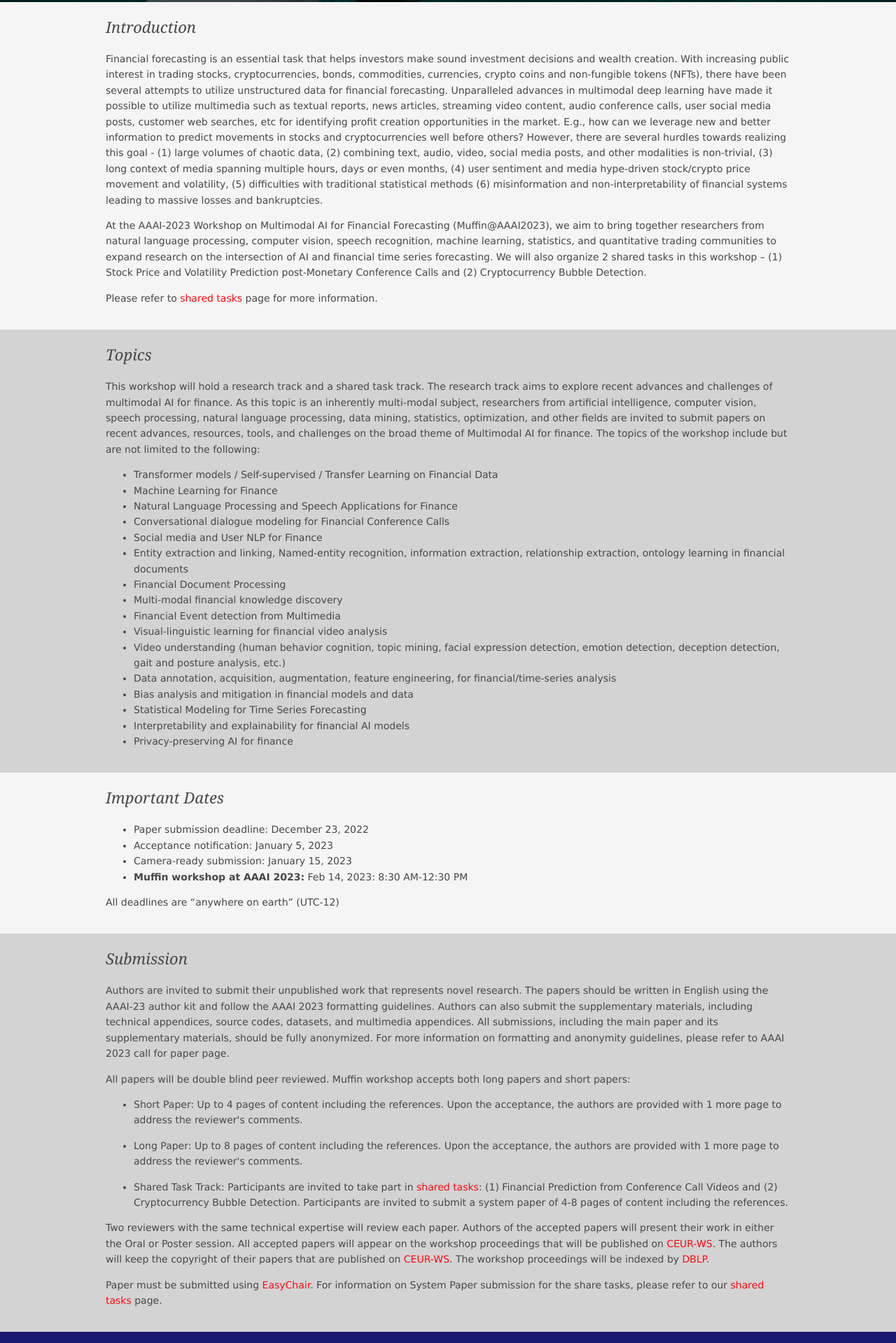
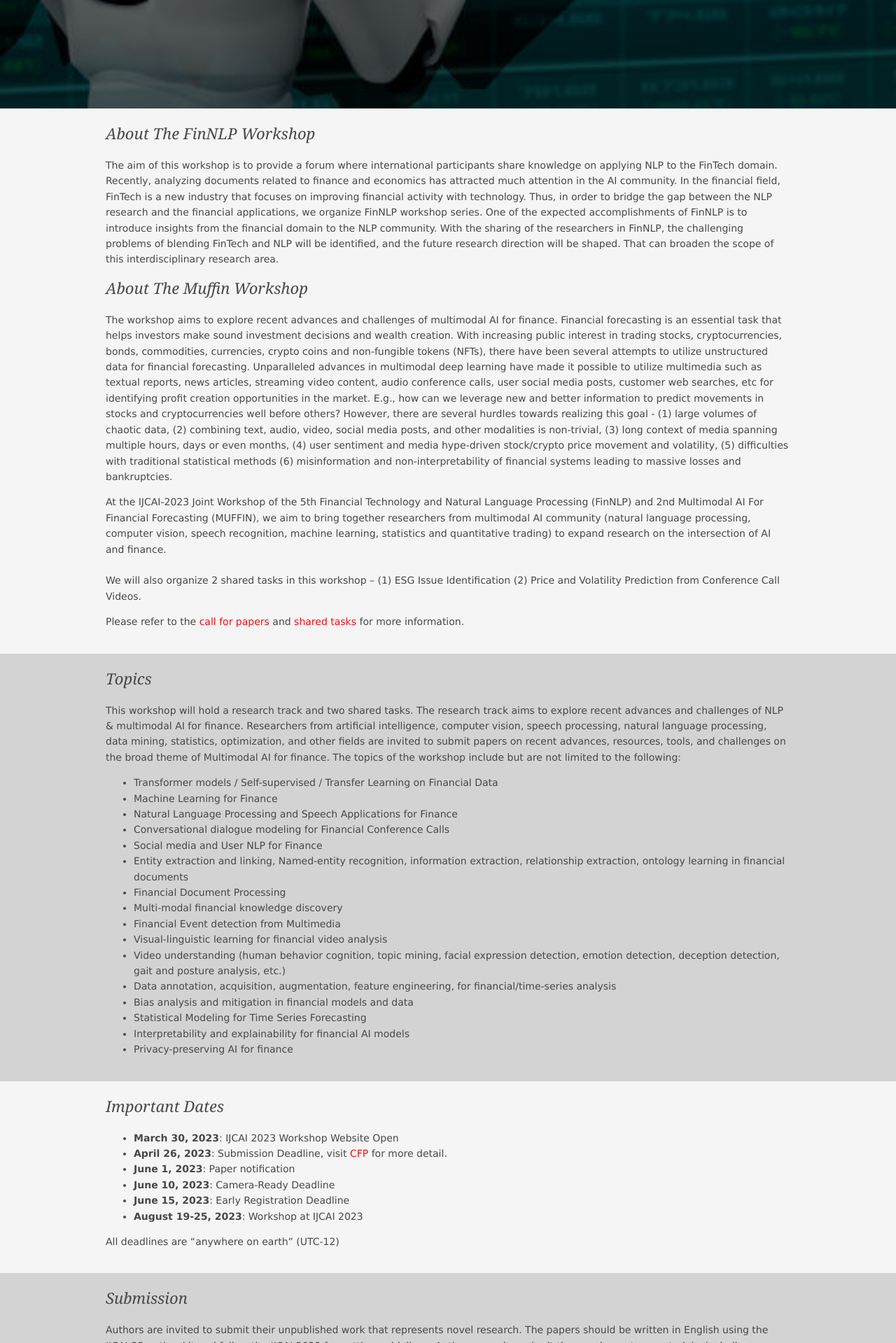
Before and after one commit to finNLP-muffin-ijcai23/finNLP-muffin-ijcai23.github.io, a plain HTML site: page cfp.html in a window 1280 px wide. Shown: the part 881-2800 px from the top of the page at 70% size. Drawn offline with Linux system fonts and the light colour scheme.

Commit message:
Update cfp.html

```diff
--- a/cfp.html
+++ b/cfp.html
@@ -1,7 +1,7 @@
 <!DOCTYPE html>
 <html lang="en">
 <head>
-<title>Multimodal AI for Financial Forecasting Workshop</title>
+<title>Joint Workshop of the 5th Financial Technology and Natural Language Processing (FinNLP) and 2nd Multimodal AI For Financial Forecasting (Muffin)</title>
 <meta charset="utf-8">
 <meta name="viewport" content="width=device-width, initial-scale=1.0, maximum-scale=1.0, user-scalable=no">
 <link href="layout/styles/layout.css" rel="stylesheet" type="text/css" media="all">
@@ -11,16 +11,16 @@
   <header id="header" class="hoc clear">
     <!-- ################################################################################################ -->
     <div id="logo" class="fl_left">
-      <h1><a href="index.html">Muffin@AAAI 2023</a></h1>
+      <h1><a href="index.html">FinNLP+Muffin@IJCAI-2023</a></h1>
     </div>
     <nav id="mainav" class="fl_right">
       <ul class="clear">
         <li><a href="index.html">Home</a></li>
         <li><a href="schedule.html">Schedule</a></li>
         <li><a href="talks.html">Invited Talks</a></li>
-        <li><a href="tutorial.html">Invited Tutorials</a></li>
         <li class="active"><a href="cfp.html">CFP</a></li>
-        <li><a href="shared_task.html">Shared Tasks</a></li>
+        <li><a href="shared_task_esg.html">ESG Shared Task</a></li>
+        <li><a href="shared_task_monopoly.html">Monopoly Shared Task</a></li>
         <li><a href="index.html#important-date">Important Dates</a></li>
         <li><a href="index.html#organizer">Organizers</a></li>
       </ul>
@@ -34,9 +34,9 @@
 <div class="wrapper bgded overlay" style="background-image:url('images/demo/backgrounds/muffin.jpeg');">
   <div id="pageintro" class="hoc clear">
     <!-- ################################################################################################ -->
-      <h3 class="heading">The AAAI-2023 Workshop on <br>Multimodal AI for Financial Forecasting</h3>
-      <h4>Feb 14, 2023: 8:30 AM-12:30 PM</h4>
-      <h4>Location: Washington DC, USA</h4>
+      <h3 class="heading"> IJCAI-2023 Joint Workshop of the 5th Financial Technology and Natural Language Processing (FinNLP) and 2nd Multimodal AI For Financial Forecasting (Muffin)</h3>
+      <h4>19-25 August, 2023</h4>
+      <h4>Location: Macau</h4>
     <!-- ################################################################################################ -->
   </div>
 </div>
@@ -47,16 +47,23 @@
     <!-- ################################################################################################ -->
     <section>
       <div>
-        <h6 class="heading">Introduction</h6>
+        <h6 class="heading">About the FinNLP workshop</h6>
         <p>
-          Financial forecasting is an essential task that helps investors make sound investment decisions and wealth creation. With increasing public interest in trading stocks, cryptocurrencies, bonds, commodities, currencies, crypto coins and non-fungible tokens (NFTs), there have been several attempts to utilize unstructured data for financial forecasting. Unparalleled advances in multimodal deep learning have made it possible to utilize multimedia such as textual reports, news articles, streaming video content, audio conference calls, user social media posts, customer web searches, etc for identifying profit creation opportunities in the market. E.g., how can we leverage new and better information to predict movements in stocks and cryptocurrencies well before others? However, there are several hurdles towards realizing this goal - (1) large volumes of chaotic data, (2) combining text, audio, video, social media posts, and other modalities is non-trivial, (3) long context of media spanning multiple hours, days or even months, (4) user sentiment and media hype-driven stock/crypto price movement and volatility, (5) difficulties with traditional statistical methods (6) misinformation and non-interpretability of financial systems leading to massive losses and bankruptcies.
+          The aim of this workshop is to provide a forum where international participants share knowledge on applying NLP to the FinTech domain. Recently, analyzing documents related to finance and economics has attracted much attention in the AI community. In the financial field, FinTech is a new industry that focuses on improving financial activity with technology. Thus, in order to bridge the gap between the NLP research and the financial applications, we organize FinNLP workshop series. One of the expected accomplishments of FinNLP is to introduce insights from the financial domain to the NLP community. With the sharing of the researchers in FinNLP, the challenging problems of blending FinTech and NLP will be identified, and the future research direction will be shaped. That can broaden the scope of this interdisciplinary research area.
+        </p>
+        <h6 class="heading">About the Muffin workshop</h6>
+        <p>
+          The workshop aims to explore recent advances and challenges of multimodal AI for finance. Financial forecasting is an essential task that helps investors make sound investment decisions and wealth creation. With increasing public interest in trading stocks, cryptocurrencies, bonds, commodities, currencies, crypto coins and non-fungible tokens (NFTs), there have been several attempts to utilize unstructured data for financial forecasting.
+          Unparalleled advances in multimodal deep learning have made it possible to utilize multimedia such as textual reports, news articles, streaming video content, audio conference calls, user social media posts, customer web searches, etc for identifying profit creation opportunities in the market. E.g., how can we leverage new and better information to predict movements in stocks and cryptocurrencies well before others?
+          However, there are several hurdles towards realizing this goal - (1) large volumes of chaotic data, (2) combining text, audio, video, social media posts, and other modalities is non-trivial, (3) long context of media spanning multiple hours, days or even months, (4) user sentiment and media hype-driven stock/crypto price movement and volatility, (5) difficulties with traditional statistical methods (6) misinformation and non-interpretability of financial systems leading to massive losses and bankruptcies.
+        </p>
+        <p>
+          At the IJCAI-2023 Joint Workshop of the 5th Financial Technology and Natural Language Processing (FinNLP) and 2nd Multimodal AI For Financial Forecasting (MUFFIN), we aim to bring together researchers from multimodal AI community (natural language processing, computer vision, speech recognition, machine learning, statistics and quantitative trading) to expand research on the intersection of AI and finance. <br>
+          <br>
+          We will also organize 2 shared tasks in this workshop – (1) ESG Issue Identification (2) Price and Volatility Prediction from Conference Call Videos.
         </p>
 
-        <p>
-          At the AAAI-2023 Workshop on Multimodal AI for Financial Forecasting (Muffin@AAAI2023), we aim to bring together researchers from natural language processing, computer vision, speech recognition, machine learning, statistics, and quantitative trading communities to expand research on the intersection of AI and financial time series forecasting. We will also organize 2 shared tasks in this workshop – (1) Stock Price and Volatility Prediction post-Monetary Conference Calls and (2) Cryptocurrency Bubble Detection.
-        </p>
-
-        <p>Please refer to <a href="shared_task.html">shared tasks</a> page for more information.</p>
+        <p>Please refer to the <a href="cfp.html">call for papers</a> and <a href="shared_task.html">shared tasks</a> for more information.</p>
       </div>
     </section>
   </main>
@@ -71,7 +78,7 @@
       <div>
         <h6 class="heading">Topics</h6>
         <p>
-          This workshop will hold a research track and a shared task track. The research track aims to explore recent advances and challenges of multimodal AI for finance. As this topic is an inherently multi-modal subject, researchers from artificial intelligence, computer vision, speech processing, natural language processing, data mining, statistics, optimization, and other fields are invited to submit papers on recent advances, resources, tools, and challenges on the broad theme of Multimodal AI for finance. The topics of the workshop include but are not limited to the following:
+          This workshop will hold a research track and two shared tasks. The research track aims to explore recent advances and challenges of NLP & multimodal AI for finance. Researchers from artificial intelligence, computer vision, speech processing, natural language processing, data mining, statistics, optimization, and other fields are invited to submit papers on recent advances, resources, tools, and challenges on the broad theme of Multimodal AI for finance. The topics of the workshop include but are not limited to the following:
         </p>
 
         <ul>
@@ -81,7 +88,7 @@
           <li>Conversational dialogue modeling for Financial Conference Calls</li>
           <li>Social media and User NLP for Finance</li>
           <li>Entity extraction and linking, Named-entity recognition, information extraction, relationship extraction, ontology learning in financial documents</li>
-          <li>Financial Document Processing </li>
+          <li>Financial Document Processing</li>
           <li>Multi-modal financial knowledge discovery</li>
           <li>Financial Event detection from Multimedia</li>
           <li>Visual-linguistic learning for financial video analysis</li>
@@ -106,10 +113,12 @@
       <div>
         <h6 class="heading">Important Dates</h6>
         <ul>
-          <li>Paper submission deadline: December 23, 2022</li>
-          <li>Acceptance notification: January 5, 2023</li>
-          <li>Camera-ready submission: January 15, 2023</li>
-          <li><strong>Muffin workshop at AAAI 2023:</strong> Feb 14, 2023: 8:30 AM-12:30 PM</li>
+          <li><strong>March 30, 2023</strong>: IJCAI 2023 Workshop Website Open</li>
+          <li><strong>April 26, 2023</strong>: Submission Deadline, visit <a href="cfp.html">CFP</a> for more detail. </li>
+          <li><strong>June 1, 2023</strong>: Paper notification</li>
+          <li><strong>June 10, 2023</strong>: Camera-Ready Deadline</li>
+          <li><strong>June 15, 2023</strong>: Early Registration Deadline</li>
+          <li><strong>August 19-25, 2023</strong>: Workshop at IJCAI 2023</li>
         </ul>
         <p>All deadlines are “anywhere on earth” (UTC-12)</p>
       </div>
@@ -125,15 +134,19 @@
       <div>
         <h6 class="heading">Submission</h6>
         <p>Authors are invited to submit their unpublished work that represents novel research.
-           The papers should be written in English using the AAAI-23 author kit
-           and follow the AAAI 2023 formatting guidelines.
-           Authors can also submit the supplementary materials, including technical appendices,
-           source codes, datasets, and multimedia appendices.
+           The papers should be written in English using the IJCAI-23 author kit and follow the IJCAI 2023 formatting guidelines.
+           Authors can also submit the supplementary materials, including technical appendices, source codes, datasets, and multimedia appendices.
            All submissions, including the main paper and its supplementary materials, should be fully anonymized.
-           For more information on formatting and anonymity guidelines, please refer to AAAI 2023 call for paper page.
+           For more information on formatting and anonymity guidelines, please refer to IJCAI 2023 call for papers page.
+          Reviewing: At least two reviewers with the matching technical expertise will review each paper.
+          <br><b> Each paper should be accompanied by one workshop registration. </b><br>
+          <b>No Show Policy: At least one author of each accepted paper *must* travel to the IJCAI venue in person. Papers with “No Show” will be redacted.</b>
+
+Multiple submissions of the same paper to more IJCAI workshops are forbidden.
+
         </p>
 
-        <p>All papers will be double blind peer reviewed. Muffin workshop accepts both long papers and short papers:</p>
+        <p>All papers will be double blind peer reviewed. The workshop accepts both long papers and short papers:</p>
         <ul>
           <li>
             <p>
@@ -149,20 +162,17 @@
           </li>
           <li>
             <p>
-              Shared Task Track:  Participants are invited to take part in <a href="https://muffin-aaai23.github.io/shared_task.html">shared tasks</a>: (1) Financial Prediction from Conference Call Videos and (2) Cryptocurrency Bubble Detection. Participants are invited to submit a system paper of 4-8 pages of content including the references.
+              Shared Task Track:  Participants are invited to take part in the (1) <a href="https://sites.google.com/nlg.csie.ntu.edu.tw/finnlp-2023/shared-task-esg-issue">Multi-lingual ESG Issue Identification Task</a> and (2) <a href="https://finnlp-muffin-ijcai23.github.io/shared_task.html">Stock Price & Volatility Prediction from Conference Call Videos</a>. Participants are invited to submit a system paper of 4-8 pages of content including the references.
              </p>
           </li>
         </ul>
 
         <p>Two reviewers with the same technical expertise will review each paper.
            Authors of the accepted papers will present their work in either the Oral or Poster session.
-           All accepted papers will appear on the workshop proceedings that will be published on <a
-                    href="http://ceur-ws.org/">CEUR-WS</a>.
-           The authors will keep the copyright of their papers that are published on <a
-                    href="http://ceur-ws.org/">CEUR-WS</a>.
-           The workshop proceedings will be indexed by <a href="https://dblp.org/">DBLP</a>.
+           All accepted papers will appear on the workshop proceedings that will be published in ACL Anthology.
+           The authors will keep the copyright of their published papers.
         </p>
-        <p>Paper must be submitted using <a href="https://easychair.org/conferences/?conf=muffinaaai2023">EasyChair</a>.
+        <p>Paper must be submitted using <a href="https://easychair.org/conferences/?conf=finnlpmuffin2023">EasyChair</a>.
            For information on System Paper submission for the share tasks, please refer to our <a
                     href="shared_task.html">shared tasks</a> page.</p>
         <p></p>
@@ -177,7 +187,7 @@
 <div class="wrapper row3" style="background-color: midnightblue;">
   <main class="hoc container clear">
     <div class="clear">
-      <p style="color: antiquewhite;">Contact us: muffin-aaai23@googlegroups.com</p>
+      <p style="color: antiquewhite;">Contact us: finnlp.muffin.ijcai2023@gmail.com</p>
     </div>
   </main>
 </div>
```
